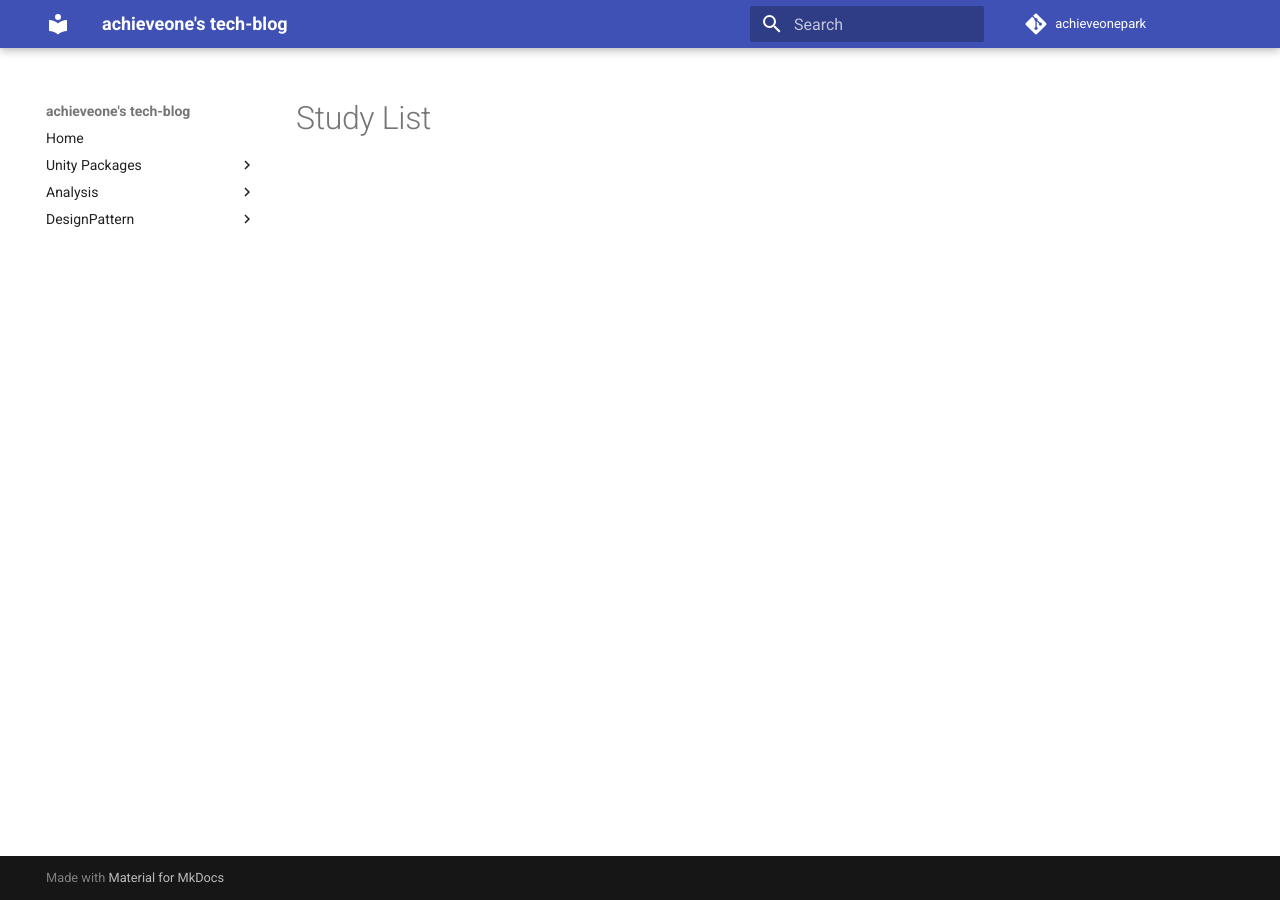
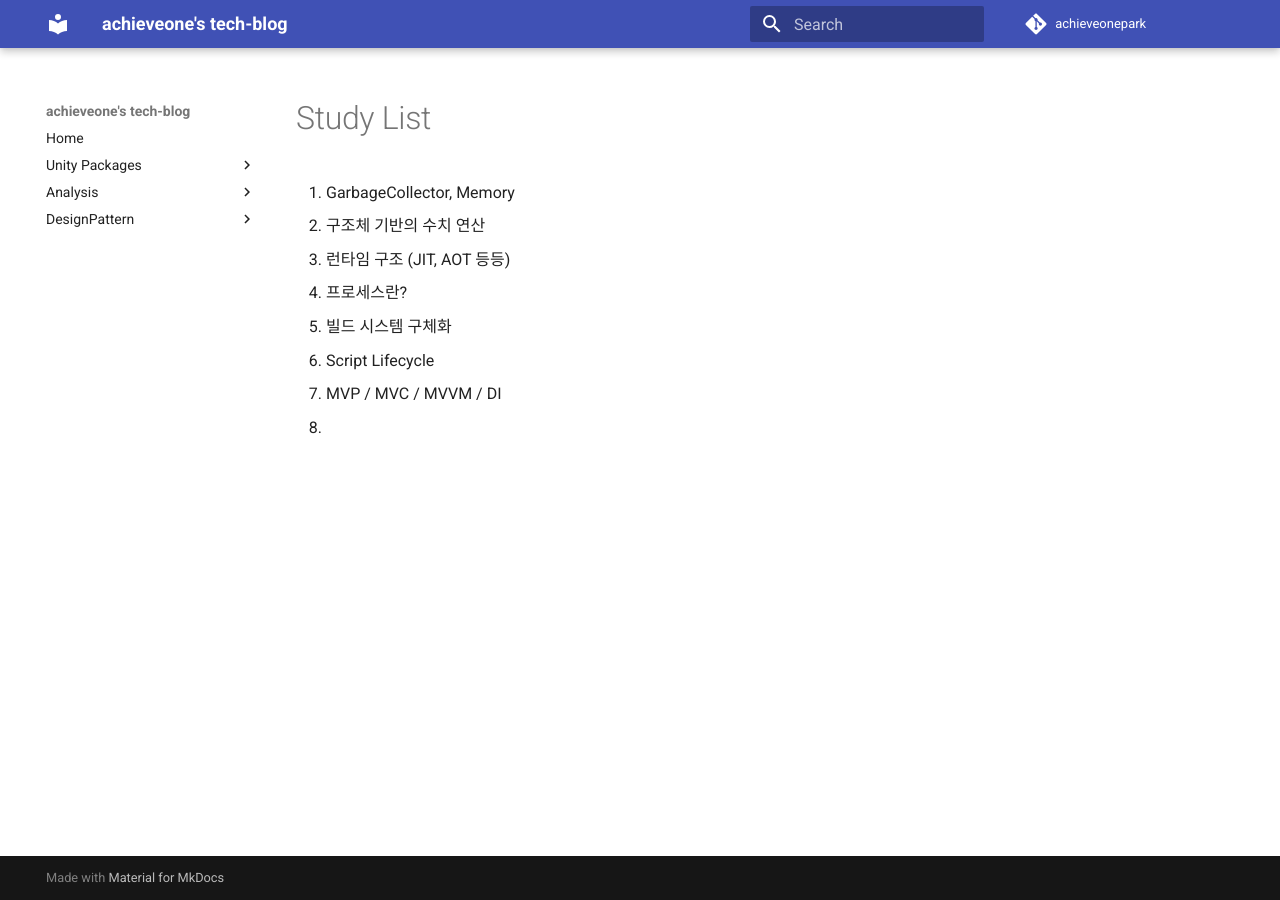
Before and after one commit to achieveonepark/cording-library, an MkDocs documentation site: the page built from docs/Study/StudyList.md, in a window 1280 px wide. Built offline with MkDocs 1.6.1 and Material for MkDocs 9.7.7, drawn with Linux system fonts in a browser that asks for light colours.

Commit message:
feat: 비어있던 내용 추가

```diff
--- a/docs/Study/StudyList.md
+++ b/docs/Study/StudyList.md
@@ -1 +1,9 @@
 # Study List
+1. GarbageCollector, Memory
+2. 구조체 기반의 수치 연산
+3. 런타임 구조 (JIT, AOT 등등)
+4. 프로세스란?
+5. 빌드 시스템 구체화
+6. Script Lifecycle
+7. MVP / MVC / MVVM / DI
+8.
```
Also changed, not shown: docs/Study/GarbageCollector.md (+53 -0 lines).
